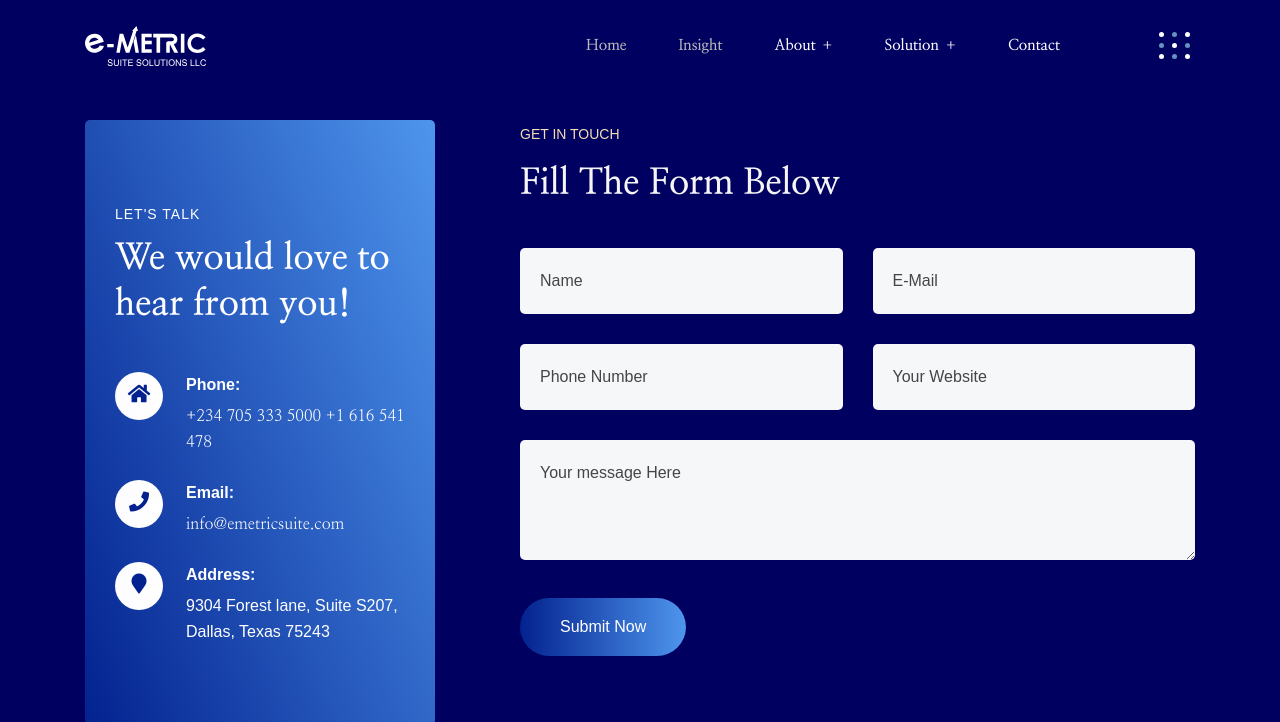
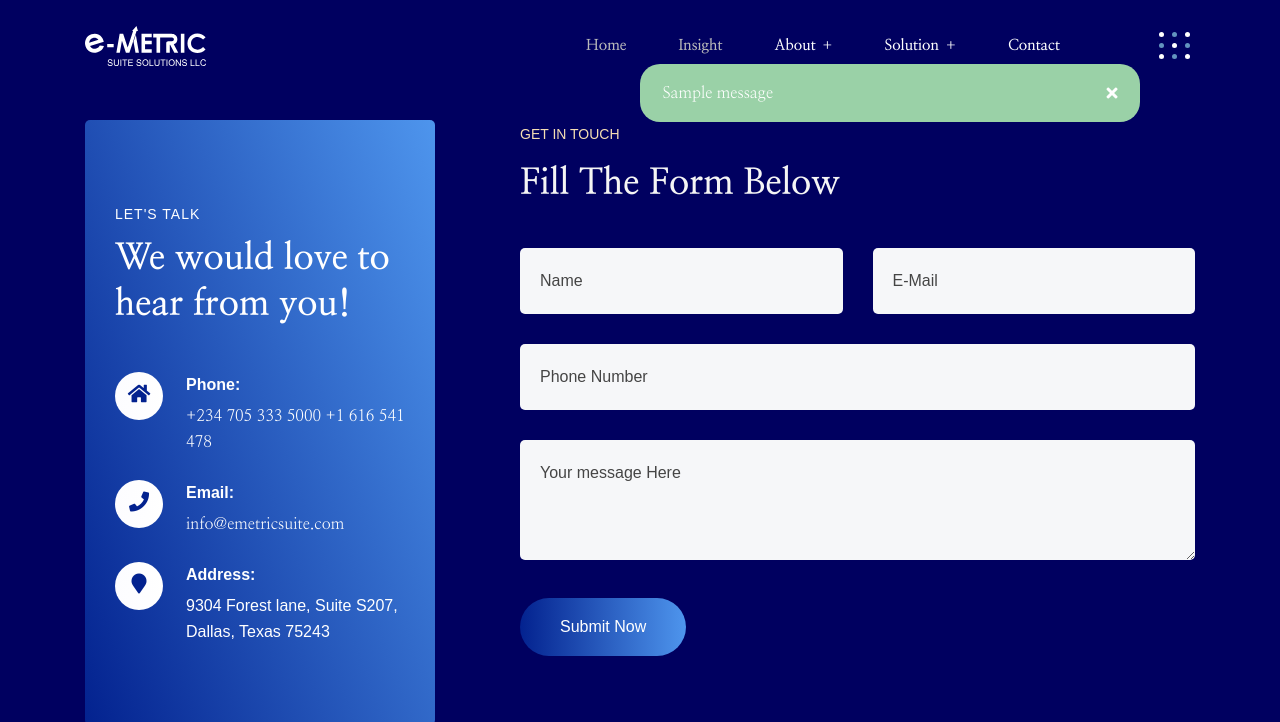
Before and after one commit to MARKOTHEDEV/Esuite-website, a Django app: page /contact/ in a window 1280 px wide. Shown: the top 722 px of the page. Run offline with Django 3.2, Linux system fonts and the light colour scheme; tables that the repository leaves empty hold one stand-in row (values such as "Sample post"); one stand-in notice (Sample message) is shown; some libraries are stand-ins or nearby versions; some web fonts are replaced.

Commit message:
added more models and edited some template

```diff
--- a/mainApp/admin.py
+++ b/mainApp/admin.py
@@ -21,3 +21,6 @@ class SolutionDetailAdmin(admin.ModelAdmin):
 
 
 admin.site.register(models.SolutionDetail,SolutionDetailAdmin)
+admin.site.register(models.Contact)
+admin.site.register(models.ParthershipNetwork)
+admin.site.register(models.WorkWithus)
--- a/mainApp/models.py
+++ b/mainApp/models.py
@@ -12,3 +12,30 @@ class SolutionDetail(models.Model):
 class SolutionDetailParagraph(models.Model):
     paragraph = models.TextField()
     solution_detail = models.ForeignKey(SolutionDetail,on_delete=models.CASCADE)
+
+
+
+
+class ParthershipNetwork(models.Model):
+    name =models.CharField(max_length=300)
+    email = models.EmailField()
+    phone_number = models.CharField(max_length=300)
+
+    def __str__(self): return '${self.name}'
+
+class WorkWithus(models.Model):
+    name =models.CharField(max_length=300)
+    email = models.EmailField()
+    phone_number = models.CharField(max_length=300)
+    upload_cv = models.FileField(upload_to='emtrics_cv/')
+
+    def __str__(self):return f'{self.name}'
+
+
+class Contact(models.Model):
+    name =models.CharField(max_length=300)
+    phone_number = models.CharField(max_length=300)
+    email = models.EmailField()
+    message = models.TextField()
+
+    def __str__(self):return f'{self.name}'
--- a/mainApp/views.py
+++ b/mainApp/views.py
@@ -1,6 +1,8 @@
 from django.shortcuts import render
 
 from . import models
+from django.contrib import messages
+
 
 
 
@@ -13,6 +15,22 @@ def about(request):
     return render(request,'about.html',{ "all_solutions":models.SolutionDetail.objects.all()})
 
 def contact(request):
+    name=''
+    email=''
+    phone_number=''
+    form_message =''
+    if request.method == 'POST':
+        try:
+            name=request.POST['name']
+            email=request.POST['email']
+            form_message =request.POST['message']
+            phone_number=request.POST['phone_number']
+            contact = models.Contact.objects.create(name=name,email=email,phone_number=phone_number,message=form_message)
+            contact.save()
+            messages.success(request, 'Thank you for reach out.. our team will get back to you')
+
+        except:
+            messages.success(request, 'Some error Occured Please check the form and try again')
 
     return render(request,'contact.html',{ "all_solutions":models.SolutionDetail.objects.all()})
 
@@ -26,11 +44,45 @@ def solutionDetail(request,pk=None):
 
 def joinPatherShipNetwork(request):
 
+    name =''
+    email =''
+    phone_number =''
+    if request.method == 'POST':
+        try:
+            name =request.POST['name']
+            email =request.POST['email']
+            phone_number =request.POST['phone']
+
+            data = models.ParthershipNetwork.objects.create(name=name,email=email,phone_number=phone_number)
+            data.save()
+            messages.success(request, 'Thank you for reach out.. our team will get back to you')
+        except:
+            messages.success(request, 'Some error Occured Please check the form and try again')
+
+
 
     return render(request,'joinPathnershipNetwork.html',{ "all_solutions":models.SolutionDetail.objects.all()})
 
 
 def workWithEmetrics(request):
+    name =''
+    email =''
+    phone_number =''
+    cv = ''
+    if request.method == 'POST':
+        try:
+            name =request.POST['name']
+            email =request.POST['email']
+            phone_number =request.POST['phone']
+            cv = request.FILES['cv_doc']
+
+            data = models.WorkWithus.objects.create(upload_cv=cv,
+                name=name,email=email,phone_number=phone_number)
+            data.save()
+            messages.success(request, 'Thank you for reach out.. our team will get back to you')
+        except:
+            messages.success(request, 'Some error Occured Please check the form and try again')
+
     return render(request,'workWithEmetrics.html',{ "all_solutions":models.SolutionDetail.objects.all()})
 
 
--- a/templates/base.html
+++ b/templates/base.html
@@ -59,10 +59,47 @@
               .sub-menu{
                 background:#ffffffe3 !important;
               }
+
+              .messages{
+                background-color: #9ad1a7;
+                color: white;
+                position: fixed;
+                top: 0;
+                padding: 1rem 1.4rem;
+                left: 0;
+                width: 100%;
+                z-index: 100;
+                max-width: 500px;
+                display: flex;
+                justify-content: space-between;
+                align-items: center;
+                margin: 5% 50%;
+                border-radius: 20px;
+                cursor: pointer;
+              }
+
+
+
             </style>
     </head>
     <body class="defult-home">
         <div class="offwrap"></div>
+
+
+        {% if messages %}
+        <ul class="messages" id="messageModal">
+          <!-- <li>sdkoeo</li> -->
+            {% for message in messages %}
+            <li{% if message.tags %} class="{{ message.tags }}"{% endif %}>
+            <!-- dkijfirifirfnrnfn  Lorem ipsum dolor sit, amet consectetur adipisicing elit. Dolorum quos nemo consectetur ipsa. Non autem incidunt dolores fugit iste. Ut consequatur numquam dolorum officiis non minima culpa eos asperiores aperiam. -->
+            {{ message }}</li>
+            {% endfor %}
+
+          <i class="fas fa-times" id="closeModal" ></i>
+
+        </ul>
+        {% endif %}
+
 
         <!--Preloader area start here-->
         <div id="loader" class="loader">
@@ -115,6 +152,15 @@
         </div>
         <!-- Search Modal End -->
 
+        <script>
+            const messageModal= document.querySelector('#messageModal');
+            const closeModal = document.querySelector('#closeModal')
+
+            closeModal.addEventListener('click',e=>{
+
+              messageModal.style.display='none'
+            })
+          </script>
          <!-- modernizr js -->
         <script src="{% static  'assets/js/modernizr-2.8.3.min.js'%}"></script>
         <!-- jquery latest version -->
--- a/templates/contact.html
+++ b/templates/contact.html
@@ -70,7 +70,8 @@ info@emetricsuite.com
 
                                </div>
                                 <div id="form-messages"></div>
-                                <form id="contact-form" method="post" action="">
+                                <form method="post" action="{% url 'contact' %}">
+                                    {% csrf_token %}
                                     <fieldset>
                                         <div class="row">
                                             <div class="col-lg-6 mb-30 col-md-6 col-sm-6">
@@ -79,15 +80,15 @@ info@emetricsuite.com
                                             <div class="col-lg-6 mb-30 col-md-6 col-sm-6">
                                                 <input class="from-control" type="text" id="email" name="email" placeholder="E-Mail" required="">
                                             </div>
-                                            <div class="col-lg-6 mb-30 col-md-6 col-sm-6">
-                                                <input class="from-control" type="text" id="phone" name="phone" placeholder="Phone Number" required="">
+                                            <div class="col-lg-12 mb-30">
+                                                <input class="from-control" type="text" id="phone" name="phone_number" placeholder="Phone Number" required="">
                                             </div>
-                                            <div class="col-lg-6 mb-30 col-md-6 col-sm-6">
+                                            <!-- <div class="col-lg-6 mb-30 col-md-6 col-sm-6">
                                                 <input class="from-control" type="text" id="Website" name="subject" placeholder="Your Website" required="">
-                                            </div>
+                                            </div> -->
 
                                             <div class="col-lg-12 mb-30">
-                                                <textarea class="from-control" id="message" name="message" placeholder="Your message Here" required=""></textarea>
+                                                <textarea class="from-control" id="message" name="message" value=" " placeholder="Your message Here"></textarea>
                                             </div>
                                         </div>
                                         <div class="btn-part">
--- a/templates/index5.html
+++ b/templates/index5.html
@@ -679,7 +679,7 @@
 
                                     <div class="form-group mb-0">
                                         <!-- <input class="submit-btn orange-btn" type="submit" value="Submit Now"> -->
-                                        <input href="" class="submit-btn orange-btn" type="submit" value="Book  Now">
+                                        <a href="https://calendly.com/emetric-suite/schedule-appointment" class="submit-btn orange-btn" type="submit" style="display:block" > Book  Now</a>
                                     </div>
 
                                 </div>
--- a/templates/joinPathnershipNetwork.html
+++ b/templates/joinPathnershipNetwork.html
@@ -91,7 +91,8 @@
                            <p class="desc">Join our Partnership Network</p>
                        </div>
                         <div id="form-messages"></div>
-                        <form id="contact-form" method="post" action="">
+                        <form  method="post" action="{% url 'joinPatherShipNetwork' %}">
+                            {% csrf_token %}
                             <fieldset>
                                 <div class="row">
                                     <div class="col-lg-12 mb-15 col-md-6 col-sm-6">
--- a/templates/partials/nav.html
+++ b/templates/partials/nav.html
@@ -26,6 +26,12 @@
             {% elif 'our-team' in request.path %}
             class="menu-area menu-sticky sticky "
             style='box-shadow: 0 0 5px 0 rgba(0, 0, 0, 0.2);background:blue;'
+
+
+            {% elif 'solution' in request.path %}
+            class="menu-area menu-sticky sticky "
+            style='box-shadow: 0 0 5px 0 rgba(0, 0, 0, 0.2);background:blue;'
+
 
             {% else %}
             class="menu-area menu-sticky"
--- a/templates/solutionsDetail.html
+++ b/templates/solutionsDetail.html
@@ -6,13 +6,13 @@
 
 
             <!-- About Section Start -->
-            <div class="rs-about pt-120 pb-120 md-pt-80 md-pb-80" style="background-color: #000060;color:white">
+            <div class="rs-about pt-120 pb-120 md-pt-80 md-pb-80" >
                 <div class="container">
                     <div class="row align-items-center">
                         <div class="col-lg-6 pr-40 md-pr-15 md-mb-50">
                             <div class="sec-title4">
                                 <!-- <span class="sub-text">Software Development</span> -->
-                                <h2 class="title" style="color: white;">{{ solution.heading }}</h2>
+                                <h2 class="title" >{{ solution.heading }}</h2>
                                 <div class="heading-line"></div>
 
 
--- a/templates/workWithEmetrics.html
+++ b/templates/workWithEmetrics.html
@@ -92,7 +92,8 @@
                            <p class="desc">fill your information below </p>
                        </div>
                         <div id="form-messages"></div>
-                        <form id="contact-form" method="post" action="">
+                        <form  method="post" action="{% url 'work-with-emetric' %}" enctype="multipart/form-data">
+                            {% csrf_token %}
                             <fieldset>
                                 <div class="row">
                                     <div class="col-lg-12 mb-15 col-md-6 col-sm-6">
@@ -108,7 +109,7 @@
                                     <div class="col-lg-12 mb-15 col-md-6 col-sm-6">
                                         <label>Upload cv</label>
                                         <input class="from-control"
-                                        type="file" id="phone" name="phone"
+                                        type="file" id="phone" name="cv_doc"
                                         placeholder="Phone Number" required="">
                                     </div>
                                     <!-- <div class="col-lg-12 mb-25 col-md-6 col-sm-6">
```
Also changed, not shown: emtrics_cv/SME_Summit.png (added), emtrics_cv/SME_Summit_hvE4H6P.png (added), mainApp/migrations/0002_parthershipnetwork_workwithus.py (added), mainApp/migrations/0003_contact.py (added), 1 other file.
